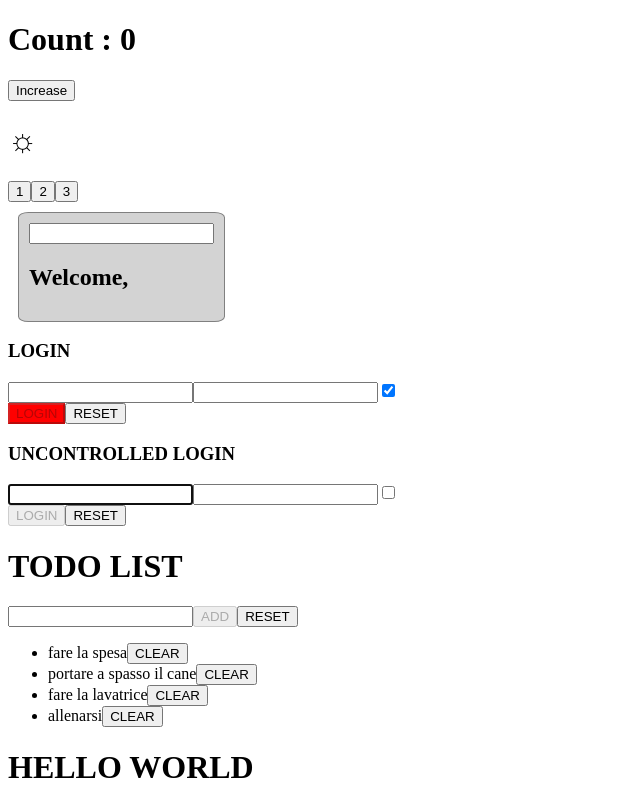
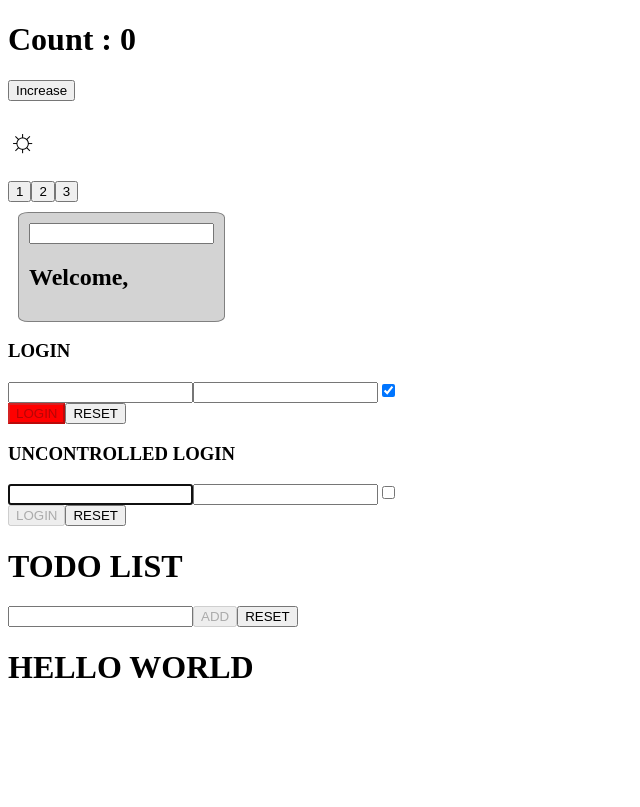
Before and after one commit to Baku305/react-exercises, a React (Create React App) app in the folder react-exercises/: page / in a window 1280 px wide. Shown: the whole page, without its empty margins (0-640 px from the left). Built offline with nearby package versions, Linux system fonts and the light colour scheme.

Commit message:
fix/todoLIst functions

```diff
--- a/react-exercises/src/TodoList.jsx
+++ b/react-exercises/src/TodoList.jsx
@@ -30,6 +30,15 @@ export default class TodoList extends React.Component {
 		});
 	};
 
+	deleteState = (array,i) => {
+		array.splice(i,1)
+		this.setState({
+			items : array
+		})
+	  }
+
+
+
 	render() {
 		return (
 			<>
@@ -40,7 +49,7 @@ export default class TodoList extends React.Component {
 						ADD
 					</button>
 					<button onClick={this.resetItems}>RESET</button>
-					{this.props.render(this.state)}
+					{this.props.render(this.state,this.deleteState)}
 				</div>
 			</>
 		);
--- a/react-exercises/src/app.jsx
+++ b/react-exercises/src/app.jsx
@@ -30,25 +30,15 @@ export class App extends React.Component {
 				</div>
 				<div>
 					<TodoList
-						render={(items) => {
+						render={(items, deleteItems) => {
 							const itemsCopy = [...items.items];
 							return (
-								<ul className="list">
+								<ul>
 									{itemsCopy.map((el, i) => (
-										<div key={`div${el}${i}`} id={`listEl-${i}`}>
-											<li key={el + i}>
+										<div key={i}>
+											<li>
 												{el}
-												<button
-													key={`button${el}${i}`}
-													id={`button${el}${i}`}
-													onClick={() =>
-														document
-															.querySelector(".list")
-															.removeChild(document.querySelector(`#listEl-${i}`))
-													}
-												>
-													CLEAR
-												</button>
+												<button onClick={deleteItems(itemsCopy, i)}>CLEAR</button>
 											</li>
 										</div>
 									))}
```
